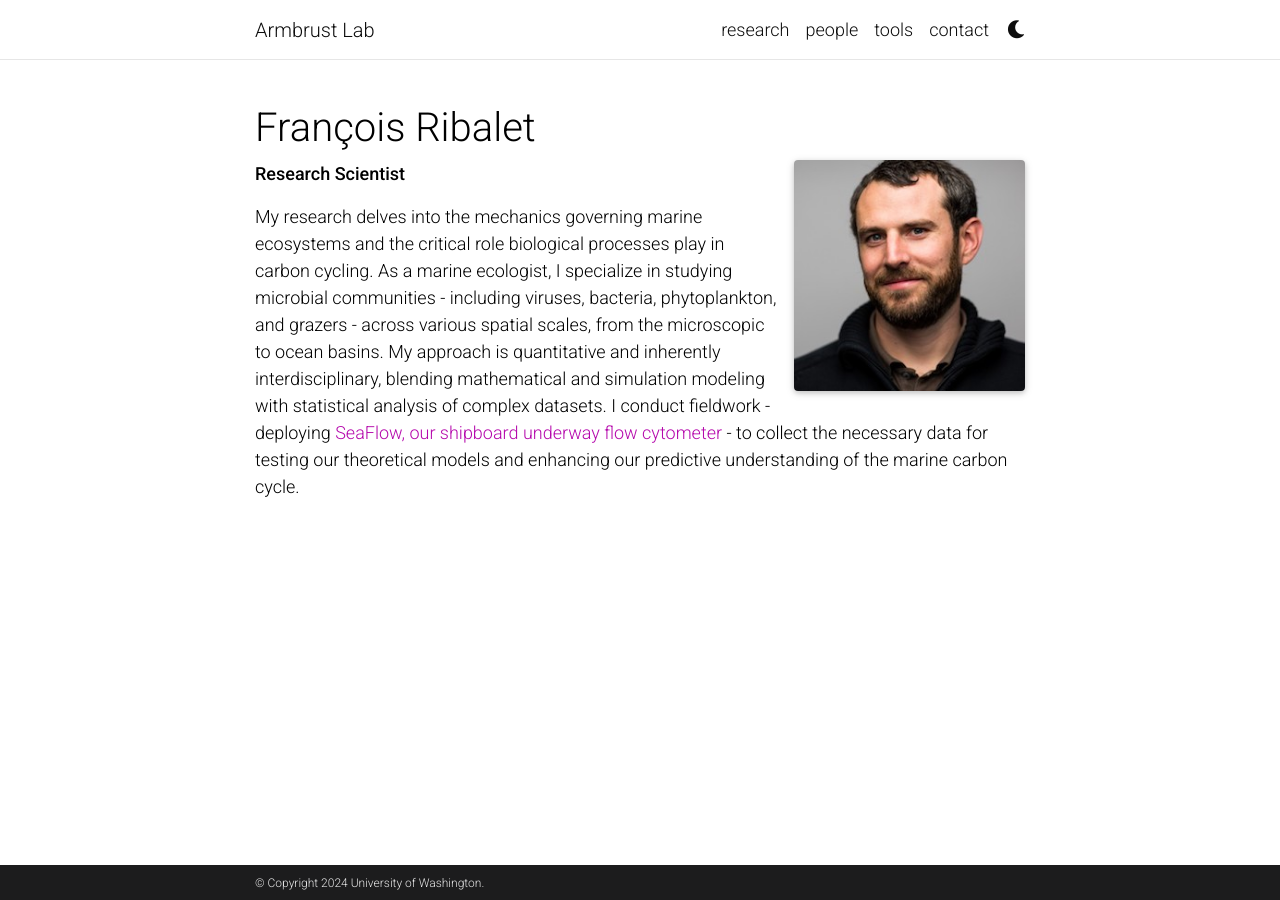
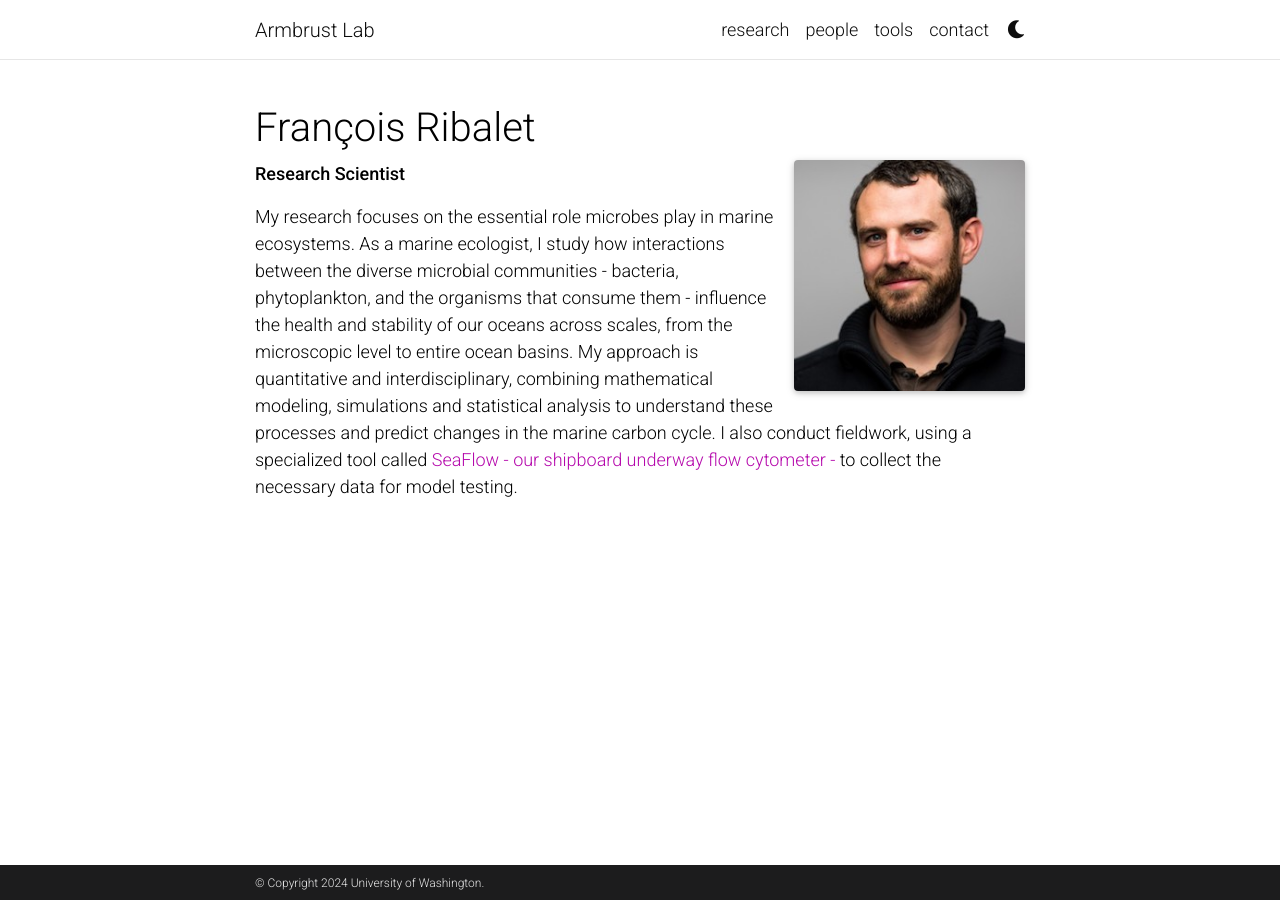
Before and after one commit to armbrustlab/armbrustlab.github.io, a Jekyll site: the page built from _people/ribalet.md, in a window 1280 px wide. Built offline with Jekyll 4.4.1, drawn with Linux system fonts in a browser that asks for light colours; full-size pictures stand in for the smaller copies a plugin makes; comment, search, counter and statistics services are not loaded; a style sheet for code colours, icons or effects is not loaded.

Commit message:
Update ribalet.md

```diff
--- a/_people/ribalet.md
+++ b/_people/ribalet.md
@@ -9,7 +9,7 @@ profile:
 
 **Research Scientist**
 
-My research delves into the mechanics governing marine ecosystems and the critical role biological processes play in carbon cycling.
-As a marine ecologist, I specialize in studying microbial communities - including viruses, bacteria, phytoplankton, and grazers - across various spatial scales, from the microscopic to ocean basins.
-My approach is quantitative and inherently interdisciplinary, blending mathematical and simulation modeling with statistical analysis of complex datasets.
-I conduct fieldwork - deploying [SeaFlow, our shipboard underway flow cytometer](https://seaflow.netlify.app/) - to collect the necessary data for testing our theoretical models and enhancing our predictive understanding of the marine carbon cycle.
+My research focuses on the essential role microbes play in marine ecosystems.
+As a marine ecologist, I study how interactions between the diverse microbial communities - bacteria, phytoplankton, and the organisms that consume them - influence the health and stability of our oceans across scales, from the microscopic level to entire ocean basins.
+My approach is quantitative and interdisciplinary, combining mathematical modeling, simulations and statistical analysis to understand these processes and predict changes in the marine carbon cycle.
+I also conduct fieldwork, using a specialized tool called [SeaFlow - our shipboard underway flow cytometer -](https://seaflow.netlify.app/) to collect the necessary data for model testing.
```
